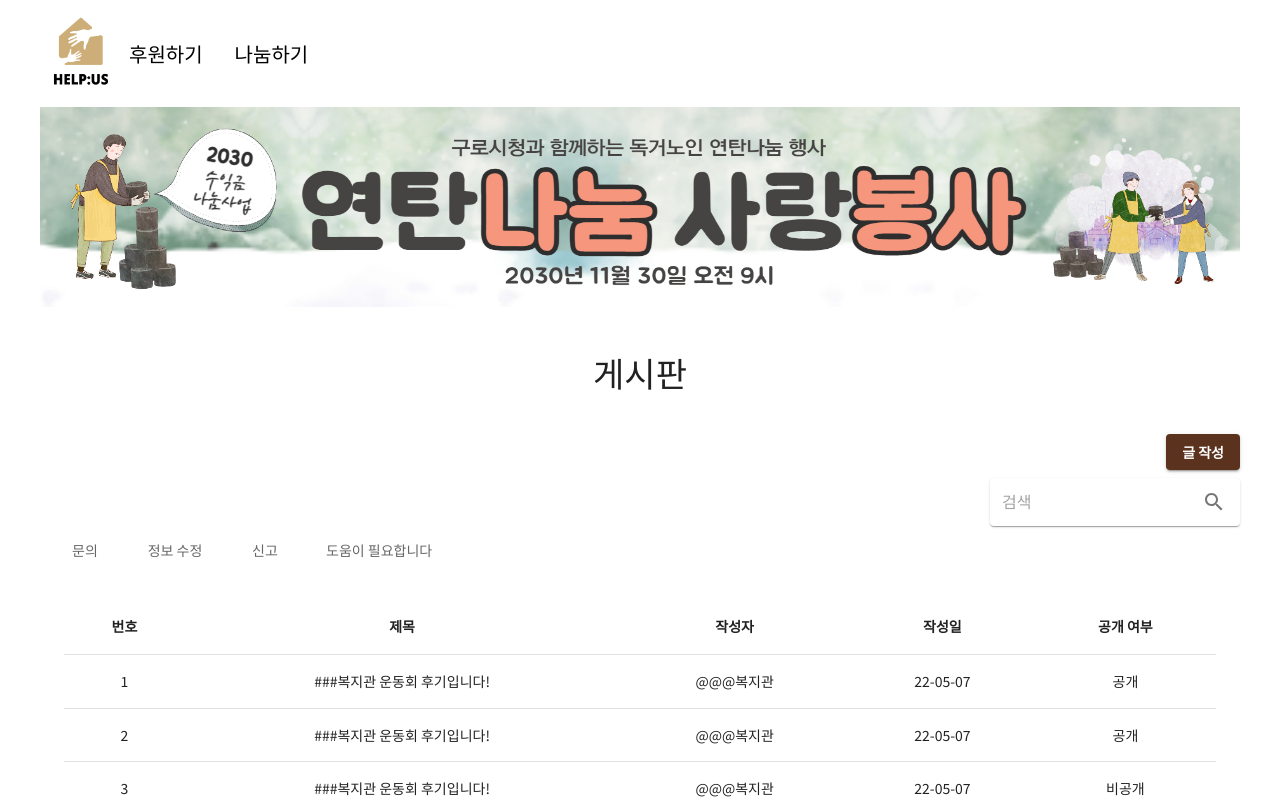
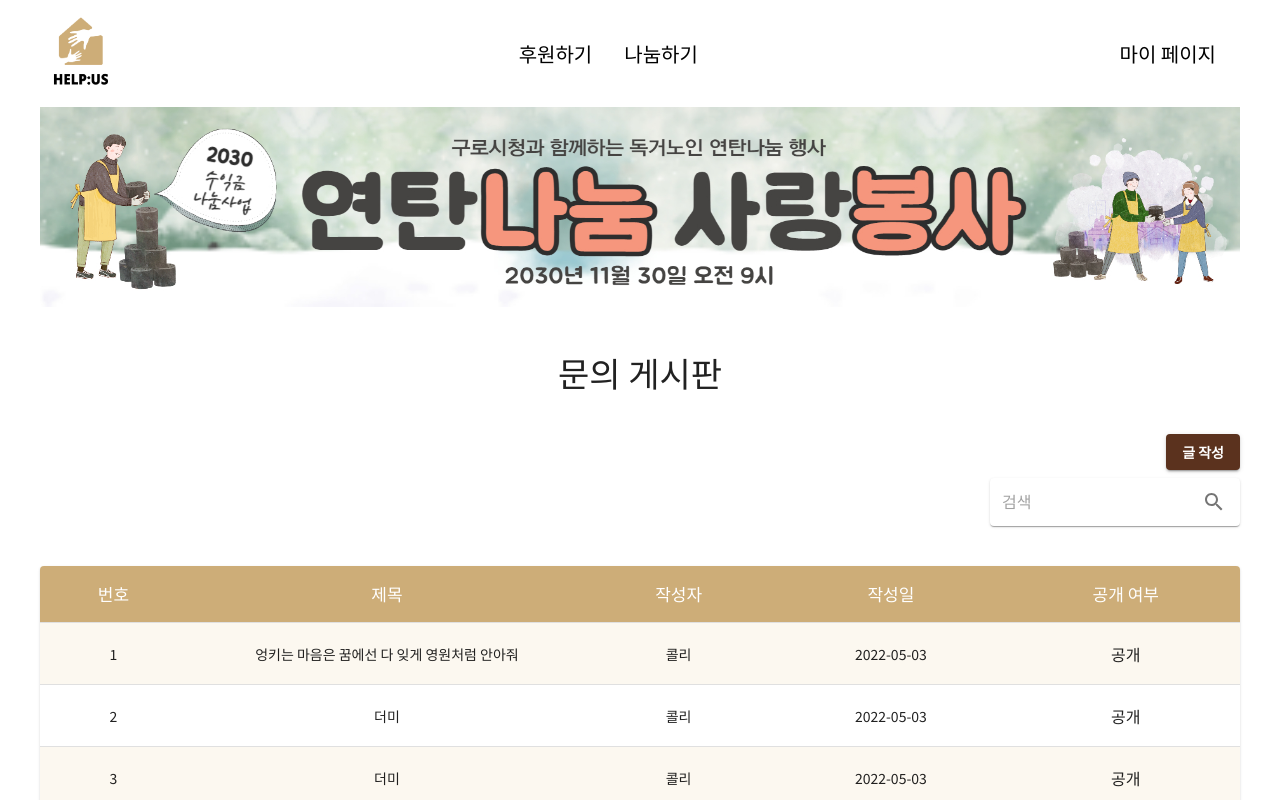
Before and after one commit to so-ohee/Help-us, a Next.js app in the folder frontend/: page /cs in a window 1280 px wide. Shown: the top 800 px of the page. Built offline with nearby package versions, Linux system fonts and the light colour scheme.

Commit message:
Design: 게시판 테이블 디자인 변

```diff
--- a/frontend/components/Navbar.tsx
+++ b/frontend/components/Navbar.tsx
@@ -21,7 +21,7 @@ const Navbar: FC<LoginProps> = ({ value }) => {
   return (
     <ColorAppbar position="static" elevation={0}>
       <Container maxWidth="xl">
-        <Toolbar sx={{ display: "flex", my : 2}} >
+        <Toolbar sx={{ display: "flex", my : 2, justifyContent: 'space-between'}} >
             <Link href="/" underline="none" color="inherit">
               <Image
                 src={logo}
@@ -44,6 +44,11 @@ const Navbar: FC<LoginProps> = ({ value }) => {
               </Typography>
             </Stack>
           </Box>
+          <Box>
+            <Typography variant="h6" sx={{ mx: 2 }}>
+              <Link underline="none" color="inherit">마이 페이지</Link>
+            </Typography>
+          </Box>
         </Toolbar>
       </Container>
     </ColorAppbar>
--- a/frontend/pages/cs.tsx
+++ b/frontend/pages/cs.tsx
@@ -2,6 +2,7 @@ import { FC, useState } from "react";
 import { Box, Grid, Tab, Typography, Stack, Button, InputBase, Paper, Tabs } from "@mui/material/";
 import {TabContext, TabList, TabPanel} from '@mui/lab/';
 import {Table, TableBody, TableCell, TableContainer, TableHead, TableRow} from "@mui/material/";
+import { tableCellClasses } from "@mui/material/TableCell";
 import { styled } from "@mui/material/styles";
 import SearchIcon from '@mui/icons-material/Search';
 import IconButton from '@mui/material/IconButton';
@@ -18,6 +19,28 @@ const CustomButton = styled(Button)({
   },
 });
 
+const StyledTableCell = styled(TableCell)(({ theme }) => ({
+  [`&.${tableCellClasses.head}`]: {
+    backgroundColor: "#CDAD78",
+    color: theme.palette.common.white,
+  },
+  [`&.${tableCellClasses.body}`]: {
+    fontSize: 14,
+  },
+}));
+
+const StyledTableRow = styled(TableRow)(({ theme }) => ({
+  "&:nth-of-type(odd)": {
+    // backgroundColor: theme.palette.action.hover,
+    backgroundColor: "#FCF8F0",
+  },
+  // hide last border
+  "&:last-child td, &:last-child th": {
+    border: 0,
+  },
+  height: 62,
+}));
+
 function createData(
   num: number,
   title: string,
@@ -28,26 +51,112 @@ function createData(
   return { num, title, writer, date, view };
 }
 
-const rows =[
-  createData(1, '###복지관 운동회 후기입니다!', '@@@복지관', '22-05-07', '공개'),
-  createData(2, '###복지관 운동회 후기입니다!', '@@@복지관', '22-05-07', '공개'),
-  createData(3, '###복지관 운동회 후기입니다!', '@@@복지관', '22-05-07', '비공개'),
-  createData(4, '###복지관 운동회 후기입니다!', '@@@복지관', '22-05-07', '공개'),
-  createData(5, '###복지관 운동회 후기입니다!', '@@@복지관', '22-05-07', '비공개'),
-  createData(6, '###복지관 운동회 후기입니다!', '@@@복지관', '22-05-07', '공개'),
-  createData(7, '###복지관 운동회 후기입니다!', '@@@복지관', '22-05-07', '공개'),
-  createData(8, '###복지관 운동회 후기입니다!', '@@@복지관', '22-05-07', '비공개'),
-  createData(9, '###복지관 운동회 후기입니다!', '@@@복지관', '22-05-07', '비공개'),
-  createData(10, '###복지관 운동회 후기입니다!', '@@@복지관', '22-05-07', '비공개'),
-]
+const dummyData = [
+  {
+    donationApplyId: 1,
+    title: "엉키는 마음은 꿈에선 다 잊게 영원처럼 안아줘",
+    memberID: 1,
+    name: "콜리",
+    productList: ["찐빵", "사이다"],
+    donationDate: "2022-05-03",
+    expressNum: 1234,
+    fact: true,
+  },
+  {
+    donationApplyId: 2,
+    title: "더미",
+    memberID: 1,
+    name: "콜리",
+    productList: ["찐빵", "사이다"],
+    donationDate: "2022-05-03",
+    expressNum: 1234,
+    fact: true,
+  },
+  {
+    donationApplyId: 3,
+    title: "더미",
+    memberID: 1,
+    name: "콜리",
+    productList: ["찐빵", "사이다"],
+    donationDate: "2022-05-03",
+    expressNum: 1234,
+    fact: true,
+  },
+  {
+    donationApplyId: 4,
+    title: "더미",
+    memberID: 1,
+    name: "콜리",
+    productList: ["찐빵", "사이다"],
+    donationDate: "2022-05-03",
+    expressNum: 1234,
+    fact: true,
+  },
+  {
+    donationApplyId: 5,
+    title: "더미",
+    memberID: 1,
+    name: "콜리",
+    productList: ["찐빵", "사이다"],
+    donationDate: "2022-05-03",
+    expressNum: 1234,
+    fact: true,
+  },
+  {
+    donationApplyId: 6,
+    title: "더미",
+    memberID: 1,
+    name: "콜리",
+    productList: ["찐빵", "사이다"],
+    donationDate: "2022-05-03",
+    expressNum: 1234,
+    fact: true,
+  },
+  {
+    donationApplyId: 7,
+    title: "더미",
+    memberID: 1,
+    name: "콜리",
+    productList: ["찐빵", "사이다"],
+    donationDate: "2022-05-03",
+    expressNum: 1234,
+    fact: true,
+  },
+  {
+    donationApplyId: 8,
+    title: "더미",
+    memberID: 1,
+    name: "콜리",
+    productList: ["찐빵", "사이다"],
+    donationDate: "2022-05-03",
+    expressNum: 1234,
+    fact: false,
+  },
+  {
+    donationApplyId: 9,
+    title: "더미",
+    memberID: 1,
+    name: "콜리",
+    productList: ["찐빵", "사이다"],
+    donationDate: "2022-05-03",
+    expressNum: 1234,
+    fact: false,
+  },
+  {
+    donationApplyId: 10,
+    title: "더미",
+    memberID: 1,
+    name: "콜리",
+    productList: ["찐빵", "사이다"],
+    donationDate: "2022-05-03",
+    expressNum: 1234,
+    fact: false,
+  },
+];
 
 
 const CsMain: FC = () => {
-  const [value, setValue] = useState('1');
 
-  const tabHandleChange = (event: React.SyntheticEvent, newValue: string) => {
-    setValue(newValue);
-  };
 
   return (
     <div>
@@ -62,7 +171,7 @@ const CsMain: FC = () => {
             />
           </Box>
           <Box sx={{ fontWeight: 'bold', my: 5}}>
-            <Typography variant="h4" textAlign="center">게시판</Typography>
+            <Typography variant="h4" textAlign="center">문의 게시판</Typography>
           </Box>
           <Box sx={{display: 'flex', justifyContent: 'flex-end'}}>
             <CustomButton variant="contained" href="create/cs">글 작성</CustomButton>
@@ -81,51 +190,56 @@ const CsMain: FC = () => {
               </IconButton>
             </Paper>
           </Box>
-          <TabContext value={value}>
             <Stack>
-              <Tabs onChange={tabHandleChange}>
-                <Tab label="문의" value="1" />
-                <Tab label="정보 수정" value="2" />
-                <Tab label="신고" value="3" />
-                <Tab label="도움이 필요합니다" value="4" />
-              </Tabs>
-              <TabPanel value="1">
-              {/* <TableContainer component={Paper} sx={{ my : 5}}> */}
-                <Table sx={{ minWidth: 1000 }} >
+            <TableContainer component={Paper} sx={{ my: 5 }}>
+            <Table sx={{ minWidth: 700 }} aria-label="customized table">
               <TableHead>
-                    <TableRow >
-                      <TableCell align="center" sx={{fontWeight: 'bold'}}>번호</TableCell>
-                      <TableCell align="center" sx={{fontWeight: 'bold'}}>제목</TableCell>
-                      <TableCell align="center" sx={{fontWeight: 'bold'}}>작성자</TableCell>
-                      <TableCell align="center" sx={{fontWeight: 'bold'}}>작성일</TableCell>
-                      <TableCell align="center" sx={{fontWeight: 'bold'}}>공개 여부</TableCell>
+                <TableRow>
+                  <StyledTableCell align="center" sx={{ fontSize: 17 }}>
+                    번호
+                  </StyledTableCell>
+                  <StyledTableCell align="center" sx={{ fontSize: 17 }}>
+                    제목
+                  </StyledTableCell>
+                  <StyledTableCell align="center" sx={{ fontSize: 17 }}>
+                    작성자
+                  </StyledTableCell>
+                  <StyledTableCell align="center" sx={{ fontSize: 17 }}>
+                    작성일
+                  </StyledTableCell>
+                  <StyledTableCell align="center" sx={{ fontSize: 17 }}>
+                    공개 여부
+                  </StyledTableCell>
                 </TableRow>
               </TableHead>
               <TableBody>
-                    {rows.map((row) => (
-                      <TableRow
-                        key={row.num}
-                        sx={{ '&:last-child td, &:last-child th': { border: 0 } }}
-                      >
-                        <TableCell component="th" scope="row" align="center">
-                          {row.num}
-                        </TableCell>
-                        <TableCell align="center">{row.title}</TableCell>
-                        <TableCell align="center">{row.writer}</TableCell>
-                        <TableCell align="center">{row.date}</TableCell>
-                        <TableCell align="center">{row.view}</TableCell>
-                      </TableRow>
+                {dummyData.map((data) => (
+                  <StyledTableRow key={data.donationApplyId}>
+                    <StyledTableCell align="center">
+                      {data.donationApplyId}
+                    </StyledTableCell>
+                    <StyledTableCell align="center" sx={{ width: 400 }}>
+                      {data.title}
+                    </StyledTableCell>
+                    <StyledTableCell align="center">
+                      {data.name}
+                    </StyledTableCell>
+                    <StyledTableCell align="center">
+                      {data.donationDate}
+                    </StyledTableCell>
+                    <StyledTableCell align="center">
+                      {data.fact === true ? (
+                        <Typography>공개</Typography>
+                      ) : (
+                        <Typography>비공개</Typography>
+                      )}
+                    </StyledTableCell>
+                  </StyledTableRow>
                 ))}
               </TableBody>
             </Table>
-              {/* </TableContainer> */}
-              </TabPanel>
-              <TabPanel value="2"></TabPanel>
-              <TabPanel value="3"></TabPanel>
-              <TabPanel value="4"></TabPanel>
-              <TabPanel value="5"></TabPanel>
+          </TableContainer>
           </Stack>
-          </TabContext>
         </Stack>
       </Grid>
     </div>
```
Lines whose indentation alone changed are shown as unchanged.
